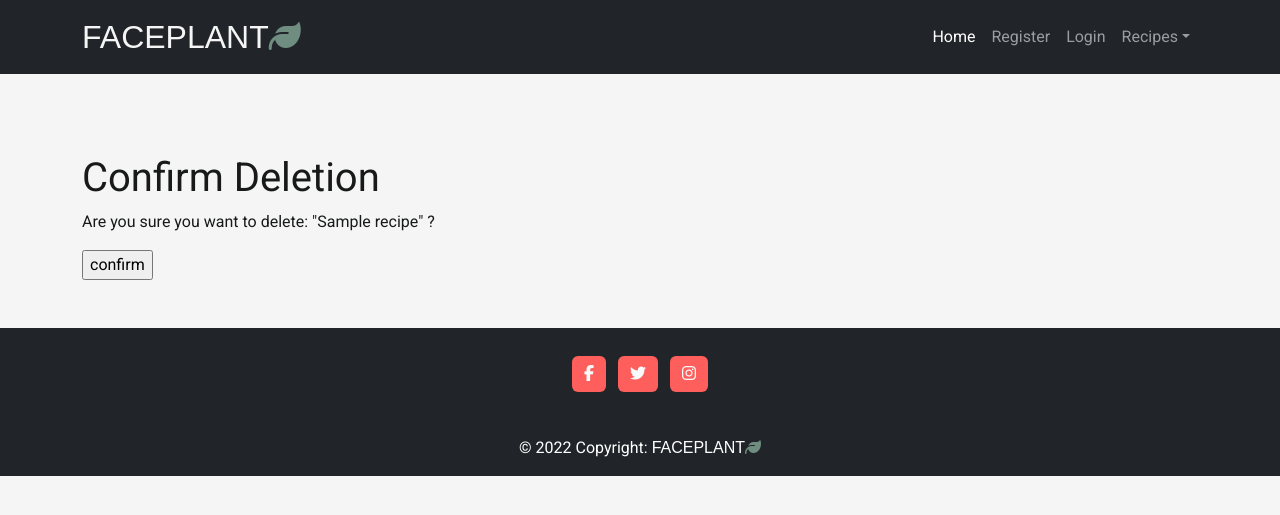
After one commit to pez57/faceplant, a Django app: a page that uses templates/confirm_delete.html in a window 1280 px wide. The commit adds this page. Shown: the top 515 px of the page. Run offline with Django 3.2, Linux system fonts and the light colour scheme; tables that the repository leaves empty hold one stand-in row (values such as "Sample post"); some libraries are stand-ins or nearby versions; some web fonts are replaced.

Commit message:
Added DeleteView functionality to user owned recipes

```diff
--- a/recipes/urls.py
+++ b/recipes/urls.py
@@ -5,7 +5,8 @@ from . import views
 urlpatterns = [
     path('', views.RecipeList.as_view(), name='home'),
     path('add/', views.AddRecipeView.as_view(), name='add'),
-    path('<slug:slug>/edit', views.EditRecipeView.as_view(), name='recipe_edit'),
+    path('<slug:slug>/edit/', views.EditRecipeView.as_view(), name='recipe_edit'),
+    path('<slug:slug>/delete/', views.DeleteRecipeView.as_view(), name='recipe_delete'),
     path('<slug:slug>/', views.RecipeDetail.as_view(), name='recipe_detail'),
     path('like/<slug:slug>', views.RecipeLike.as_view(), name='recipe_like'),
     path('category/<category>/', views.CategoryListView.as_view(), name='category'),
--- a/recipes/views.py
+++ b/recipes/views.py
@@ -1,19 +1,27 @@
 from django.shortcuts import render, get_object_or_404, reverse
 from django.views import generic, View
 from django.views.generic import ListView
-from django.views.generic.edit import CreateView, UpdateView
+from django.views.generic.edit import CreateView, UpdateView, DeleteView
 from django.http import HttpResponseRedirect
 from django.urls import reverse_lazy
 from django.contrib.auth.mixins import PermissionRequiredMixin, LoginRequiredMixin
 from .forms import CommentForm, AddRecipeForm
 from .models import Recipe, Category
 
+class DeleteRecipeView(DeleteView):
+
+    # login_url = '/accounts/login/'
+    # redirect_field_name = 'account_login'
+
+    model = Recipe
+    template_name = 'confirm_delete.html'
+
+    success_url = reverse_lazy('home') # change this to view all whenset up
 
 
 
-class EditRecipeView(LoginRequiredMixin, PermissionRequiredMixin, UpdateView):
 
-    permission_required = 'recipe.change_recipe'
+class EditRecipeView(LoginRequiredMixin,  UpdateView):
 
     login_url = '/accounts/login/'
     redirect_field_name = 'account_login'
@@ -29,11 +37,6 @@ class EditRecipeView(LoginRequiredMixin, PermissionRequiredMixin, UpdateView):
         return super().get_queryset(*args, **kwargs).filter(
             author=self.request.user
         )
-
-
-
-
-
 
 
 class AddRecipeView(LoginRequiredMixin, CreateView):
--- a/templates/add.html
+++ b/templates/add.html
@@ -10,6 +10,7 @@
             <div class="col mb-3">
                 <form method="post" enctype="multipart/form-data">
                     {% csrf_token %}
+
                     {{ form.as_p }}
                     <input type="submit" class="btn" id="submit-recipe">
                 </form>
--- /dev/null
+++ b/templates/confirm_delete.html
@@ -0,0 +1,14 @@
+{% extends "base.html" %}
+
+{% block content %}
+
+<div class="container pt-5">
+    <h1>Confirm Deletion</h1>
+    <form method="post">
+        {% csrf_token %}
+        <p>Are you sure you want to delete: "{{object}}" ?</p>
+        <input type="submit" value="confirm">
+    </form>
+</div>
+
+{% endblock %}
--- a/templates/recipe_detail.html
+++ b/templates/recipe_detail.html
@@ -15,12 +15,14 @@
             <p class="card-text"><small class="text-muted">Recipe Author: {{ recipe.author }}</small></p>
             <p class="card-text text-muted h6">{{ recipe.created_on}}
             {% if request.user == recipe.author %}
-            <form action="{% url 'recipe_edit' recipe.slug %}" method="POST">
+            <a href="{% url 'recipe_edit' recipe.slug %}">Edit</a>
+            <a href="{% url 'recipe_delete' recipe.slug %}">Delete</a>
+            <!-- <form action="{% url 'recipe_edit' recipe.slug %}" method="POST">
                 {% csrf_token %}
                 <button type="submit" name="recipe_id" value="{{ recipe.slug }}" class="btn edit-btn">
                     Edit <i class="fa-solid fa-pencil"></i>
                 </button>
-            </form>
+            </form> -->
             {% endif %}
 
 
```
